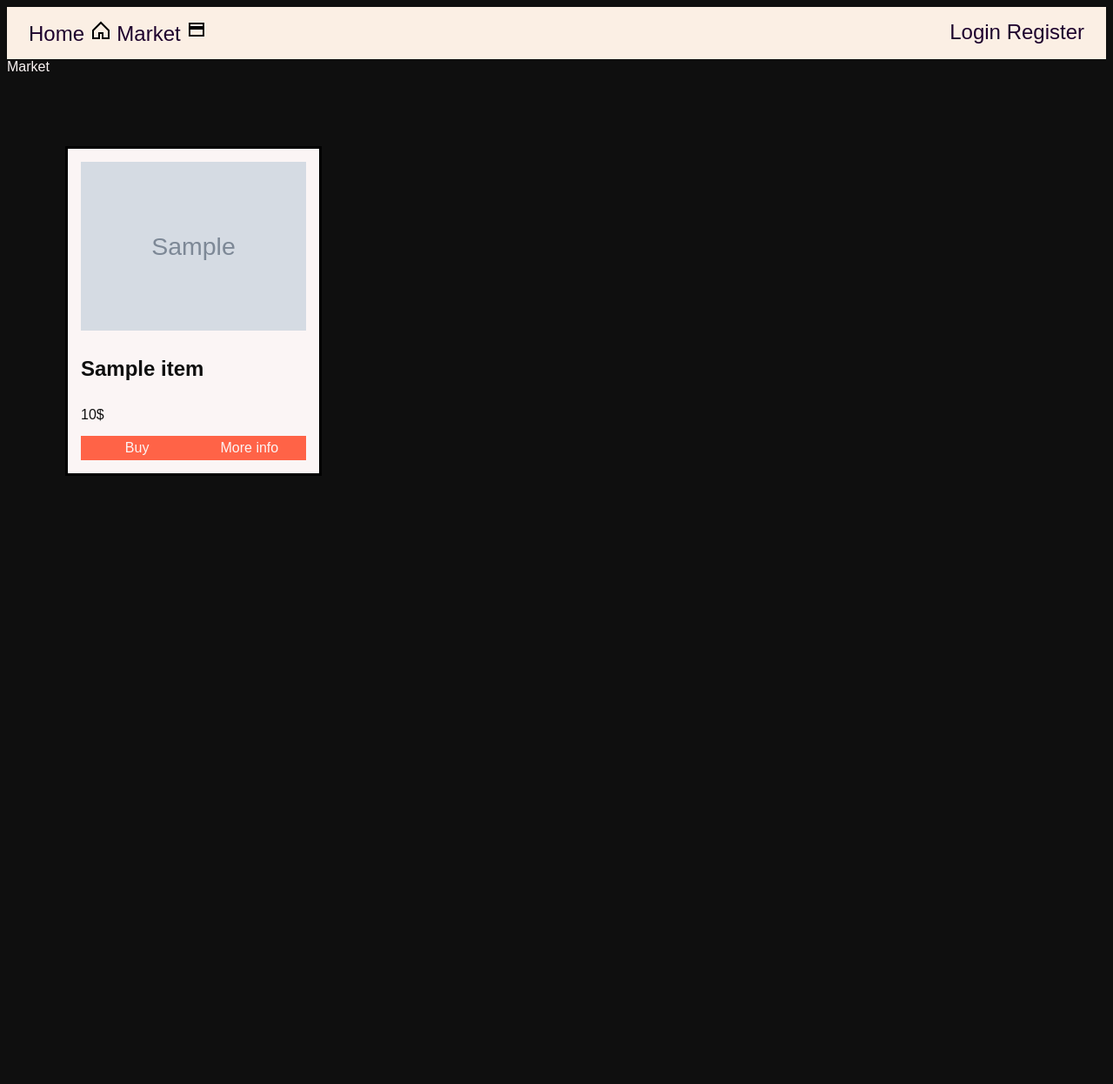
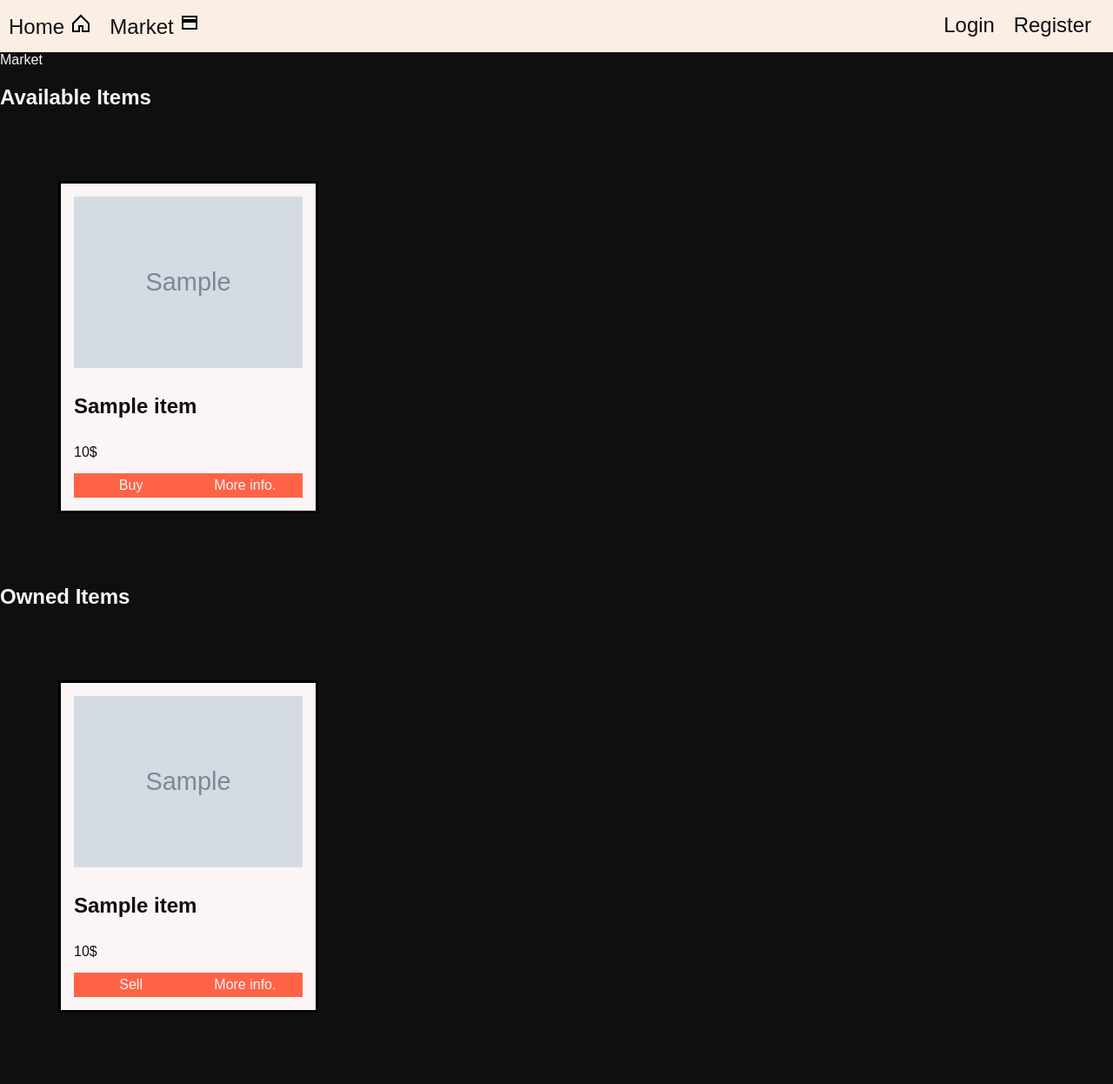
Before and after one commit to erik-esparza/marketplace, a Python web app: template market/templates/market.html in a window 1280 px wide. Shown: the whole page at 87% size. Before the commit the page ends 547 px from the top, so only its background shows below. Run offline with Jinja, Linux system fonts and the light colour scheme; the template is opened without the code that fills it: most values are stand-ins (such as "Sample title", 1, 10 or a date in 2020); grey boxes marked "Sample" are stand-in pictures.

Commit message:
Added modals, created templates > includes :sparkles:

```diff
--- a/market/__init__.py
+++ b/market/__init__.py
@@ -10,6 +10,8 @@ db = SQLAlchemy(app) # basically we specify the DB manager SQLAlchemy will work
 bcrypt = Bcrypt(app) # basically we specify the encryption will work on this particular app scope
 
 login_manager = LoginManager(app) # basically we specify the login manager will work on this particular app scope
-login_manager.login_view = "login_page" #simply redirects to another page if the user isn't logged in and it visits a forbidden page (made by @login_required decorator in the routes.py file)
+login_manager.login_view = "login_page" #simply redirects to another page if the user isn't logged in and it visits a forbidden page (made by @login_required decorator
+                                        #in the routes.py file)
+login_manager.login_message_category = "info"
 
 from market import routes #we have the market folder, in where we can find the routes "/route"
--- /dev/null
+++ b/market/static/js/modal.js
@@ -0,0 +1,22 @@
+// Function to open the modal
+function openModal(itemId) {
+  console.log("Opening modal for ID:", "modal-" + itemId);
+  var modal = document.getElementById("modal-" + itemId);
+  console.log("Modal element:", modal);
+  if (modal) {
+    modal.style.display = "block";
+  }
+}
+
+// Function to close the modal
+function closeModal(itemId) {
+  var modal = document.getElementById("modal-" + itemId);
+  modal.style.display = "none";
+}
+
+// Close the modal if the user clicks outside of it
+window.onclick = function (event) {
+  if (event.target.classList.contains("modal")) {
+    event.target.style.display = "none";
+  }
+};
--- a/market/static/styles.css
+++ b/market/static/styles.css
@@ -3,6 +3,8 @@ body {
     background-color: #0f0f0f;
     color: #fbf5f5;
     text-decoration: none;
+    margin: 0;
+    padding: 0;
 }
 
 a {
@@ -28,7 +30,14 @@ h1 {
 .navMain, .navSec {
     font-size: 24px;
     color: rgb(29, 0, 45);
-    padding: 15px 25px;
+    padding: 15px 10px;
+    align-items: flex-end;
+}
+
+.nav-item {
+    margin: 0 15px 0 0;
+    align-items: flex-end;
+    color: #0f0f0f;
 }
 
 .welcome {
--- a/market/templates/base.html
+++ b/market/templates/base.html
@@ -24,7 +24,7 @@
 
     <div class="navBar">
         <div class="navMain">
-            <a class="1" href="{{ url_for('home_page')}}">Home
+            <a class="nav-item" href="{{ url_for('home_page')}}">Home
                 <span class="icon">
                     <svg width="24" height="24" viewBox="0 0 24 24" fill="none" xmlns="http://www.w3.org/2000/svg">
                         <path d="M3 12L12 3L21 12V21H14V15H10V21H3V12Z" stroke="black" stroke-width="2" fill="none"/>
@@ -32,7 +32,7 @@
                 </span>
             </a>
 
-            <a class="2" href="{{ url_for('market_page')}}">Market
+            <a class="nav-item" href="{{ url_for('market_page')}}">Market
                 <span class="icon">
                     <svg width="24" height="24" viewBox="0 0 24 24" fill="none" xmlns="http://www.w3.org/2000/svg">
                         <path d="M4 10H20V18H4V10ZM4 4H20V8H4V4ZM4 4V10H20V4H4Z" stroke="black" stroke-width="2" fill="none"/>
@@ -57,8 +57,8 @@
             <span aria-hidden="true"> | </span>
             <a href="{{ url_for('logout_page')}}" class="logout"> Logout </a>
         {% else %}
-            <a class="2" href="{{ url_for('login_page')}}">Login</a>
-            <a class="2" href="{{ url_for('register_page')}}">Register</a>
+            <a class="nav-item" href="{{ url_for('login_page')}}">Login</a>
+            <a class="nav-item" href="{{ url_for('register_page')}}">Register</a>
         {% endif %}
         </div>
     </div>
@@ -85,5 +85,11 @@
     {% block content %}
 
     {% endblock %}
+
+
+<!-- script for modal functionality -->
+<script src="{{ url_for('static', filename='js/modal.js') }}"></script>
+<script>console.log('script loaded')</script>
+
 </body>
 </html>
--- /dev/null
+++ b/market/templates/includes/modal.html
@@ -0,0 +1,9 @@
+<!-- templates/includes/modal.html -->
+<div id="modal-{{ item.id }}" class="modal">
+    <div class="modal-content">
+      <span class="close" onclick="closeModal('{{ item.id }}')">&times;</span>
+      <h2>{{ item.name }}</h2>
+      <p><strong>Price:</strong> {{ item.price }}$</p>
+      <p><strong>Description:</strong> {{ item.description }}</p>
+    </div>
+  </div>
--- a/market/templates/market.html
+++ b/market/templates/market.html
@@ -4,6 +4,10 @@ Market
 {% endblock %}
 
 {% block content %}
+
+<div class="market-container">
+    <div class="available-items">
+        <h2>Available Items</h2>
         <div class="itemCont">
             {% for item in items %}
             <span class="item">
@@ -12,9 +16,38 @@ Market
                 <span>{{ item.price }}$</span>
                 <div class="optionsCont">
                     <button class="options">Buy</button>
-            <button class="options">More info</button>
+                    <!-- Button to trigger modal -->
+                    <button class="options" onclick="openModal('{{ item.id }}')">More info.</button>
                 </div>
             </span>
+
+            <!-- Include modal for this available item -->
+            {% include 'includes/modal.html' %}
+            {% endfor %}
+
+        </div>
+    </div>
+
+    <div class="owned-items">
+        <h2>Owned Items</h2>
+        <div class="itemCont">
+            {% for item in owned_items %}
+            <span class="item">
+                <img src="{{ item.image }}" alt="">
+                <h2>{{ item.name }}</h2>
+                <span>{{ item.price }}$</span>
+                <div class="optionsCont">
+                    <button class="options">Sell</button>
+                    <!-- Button to trigger modal -->
+                    <button class="options" onclick="openModal('{{ item.id }}')">More info.</button>
+                </div>
+            </span>
+
+            <!-- Include modal for this owned item -->
+            {% include 'includes/modal.html' %}
             {% endfor %}
         </div>
+    </div>
+</div>
+
 {% endblock %}
```
Also changed, not shown: other parts of market/static/styles.css (+98 -4 lines), market/routes.py (+6 -1 lines), market/templates/register.html (+10 -4 lines), instance/market.db. Lines whose indentation alone changed are shown as unchanged.
